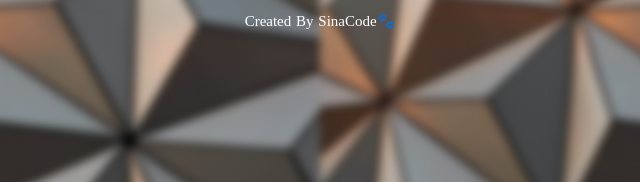
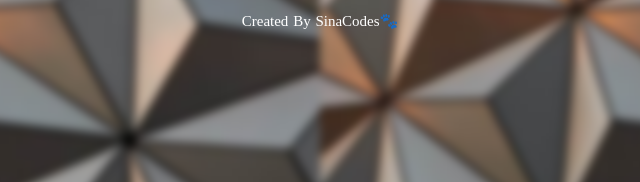
Before and after one commit to sabahim/invitaion, a plain HTML site: page index.html in a window 1280 px wide. Shown: the part 512-694 px from the top of the page, 320-960 px from the left. Drawn offline with Linux system fonts and the light colour scheme.

Commit message:
Add files via upload

```diff
--- a/index.html
+++ b/index.html
@@ -34,7 +34,7 @@
 
 
     <div class="credits">
-        <a href="https://telegram.me/MrME0W">🐾Created By SinaCode</a>
+        <a href="https://telegram.me/MrME0W">🐾Created By SinaCodes</a>
     </div>
     <script src="index.js"></script>
     <script src="celebration.js"></script>
```
